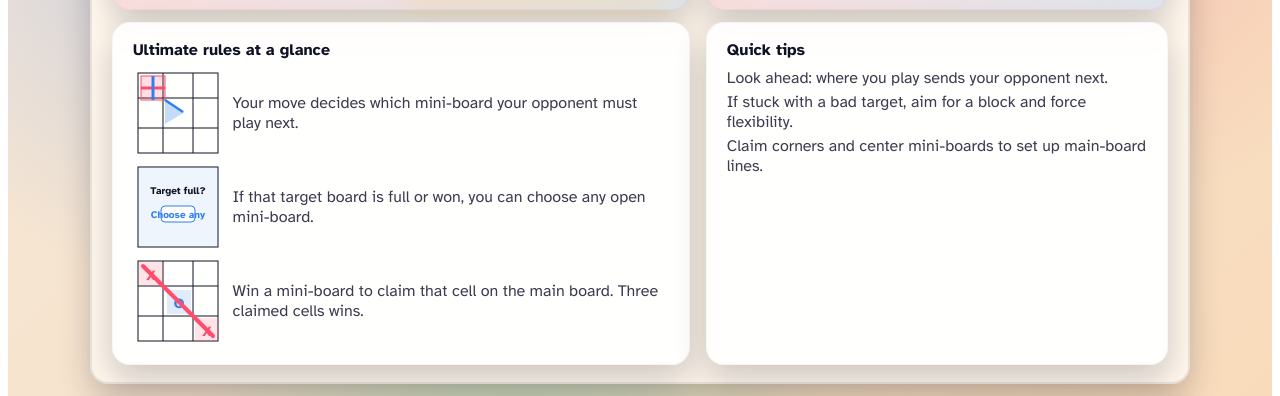
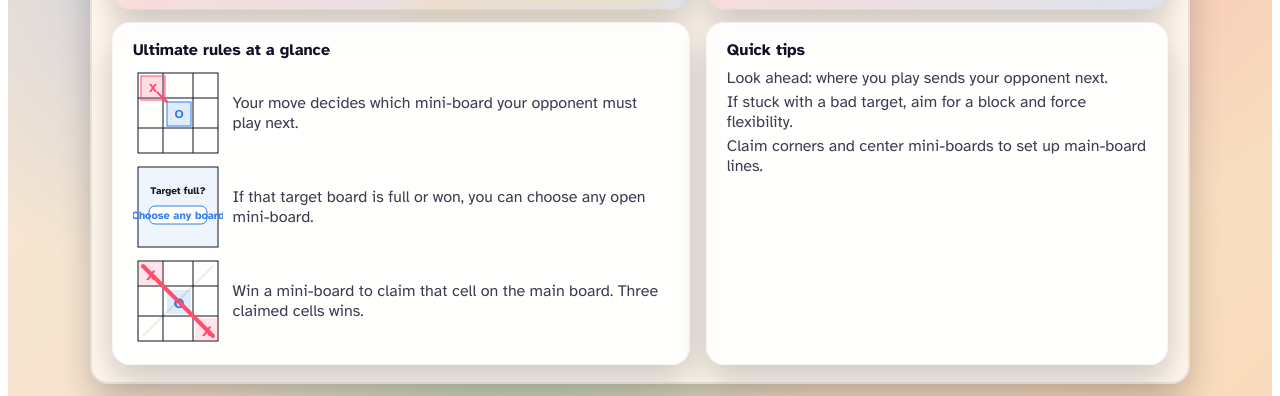
Before and after one commit to TitasDas/forced-move, a React (Vite) app: page / in a window 1280 px wide. Shown: the part 309-705 px from the top of the page. Built offline with nearby package versions, Linux system fonts and the light colour scheme; a web font is replaced by a local one.

Commit message:
Polish ultimate rules illustration

```diff
--- a/src/App.jsx
+++ b/src/App.jsx
@@ -66,10 +66,15 @@ function StartScreen({ mode, setMode, setScreen }) {
                   <line key={p} x1="5" y1={p} x2="85" y2={p} stroke="currentColor" />
                 ))}
                 <rect x="8" y="8" width="24" height="24" fill="rgba(255,77,109,0.18)" stroke="var(--accent)" />
-                <line x1="8" y1="20" x2="32" y2="20" stroke="var(--mark-x)" strokeWidth="3" />
-                <line x1="20" y1="8" x2="20" y2="32" stroke="var(--mark-o)" strokeWidth="3" />
-                <polygon points="32,32 52,44 32,56" fill="var(--mark-o)" opacity="0.28" />
-                <line x1="32" y1="32" x2="50" y2="44" stroke="var(--mark-o)" strokeWidth="2.5" />
+                <text x="20" y="24" textAnchor="middle" fontSize="12" fontWeight="800" fill="var(--mark-x)">
+                  X
+                </text>
+                <rect x="34" y="34" width="24" height="24" fill="rgba(47,128,237,0.15)" stroke="var(--mark-o)" />
+                <text x="46" y="50" textAnchor="middle" fontSize="12" fontWeight="800" fill="var(--mark-o)">
+                  O
+                </text>
+                <line x1="32" y1="32" x2="34" y2="34" stroke="var(--accent)" strokeWidth="3" />
+                <line x1="24" y1="24" x2="34" y2="34" stroke="var(--accent)" strokeWidth="2" />
               </svg>
               <span>Your move decides which mini-board your opponent must play next.</span>
             </div>
@@ -80,9 +85,9 @@ function StartScreen({ mode, setMode, setScreen }) {
                 <text x="45" y="32" textAnchor="middle" fontSize="10" fontWeight="700" fill="var(--ink)">
                   Target full?
                 </text>
-                <rect x="28" y="44" width="34" height="16" rx="4" fill="#fff" stroke="var(--mark-o)" />
-                <text x="45" y="56" textAnchor="middle" fontSize="10" fontWeight="700" fill="var(--mark-o)">
-                  Choose any
+                <rect x="16" y="44" width="58" height="18" rx="6" fill="#fff" stroke="var(--mark-o)" />
+                <text x="45" y="57" textAnchor="middle" fontSize="11" fontWeight="800" fill="var(--mark-o)">
+                  Choose any board
                 </text>
               </svg>
               <span>If that target board is full or won, you can choose any open mini-board.</span>
@@ -109,6 +114,7 @@ function StartScreen({ mode, setMode, setScreen }) {
                   X
                 </text>
                 <line x1="10" y1="10" x2="80" y2="80" stroke="var(--mark-x)" strokeWidth="4" strokeLinecap="round" />
+                <line x1="10" y1="80" x2="80" y2="10" stroke="rgba(0,0,0,0.08)" strokeWidth="2" />
               </svg>
               <span>Win a mini-board to claim that cell on the main board. Three claimed cells wins.</span>
             </div>
```
